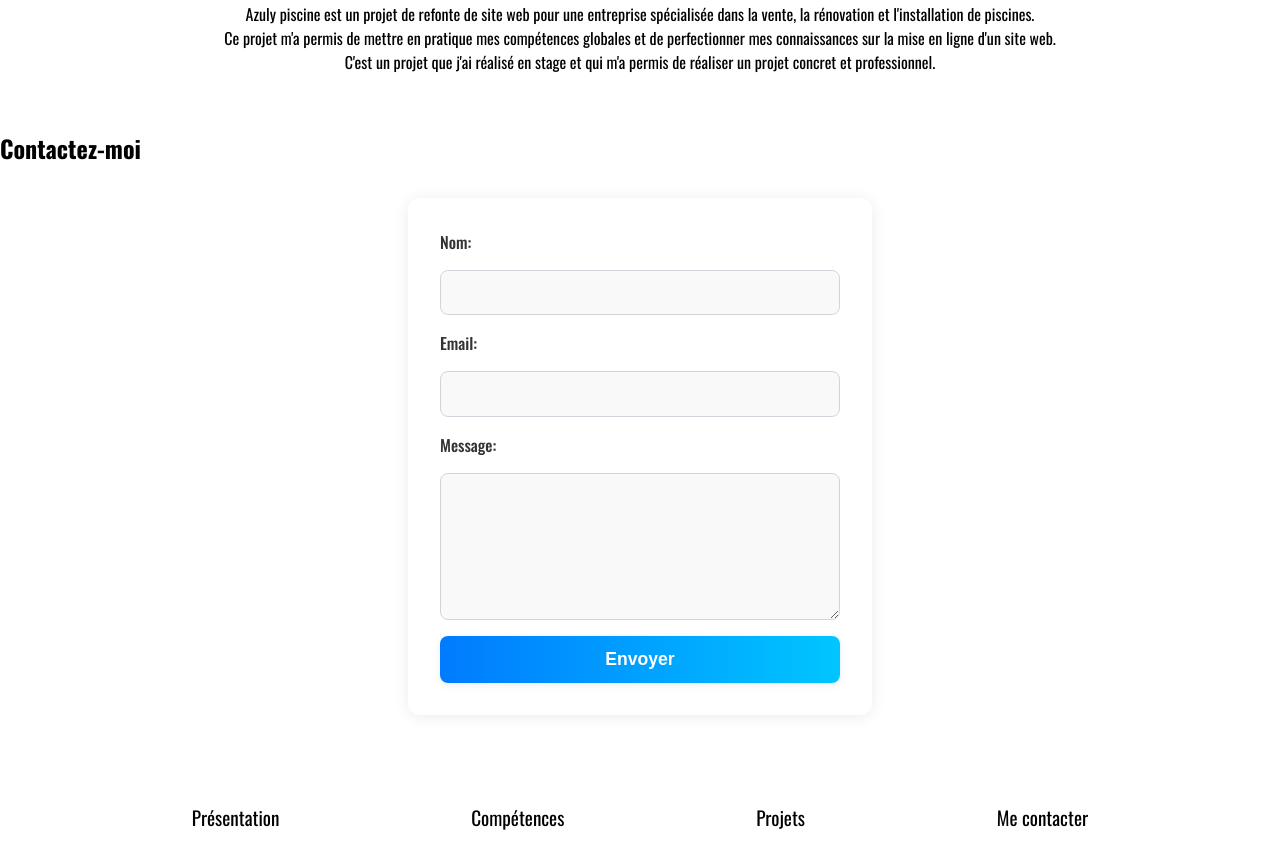
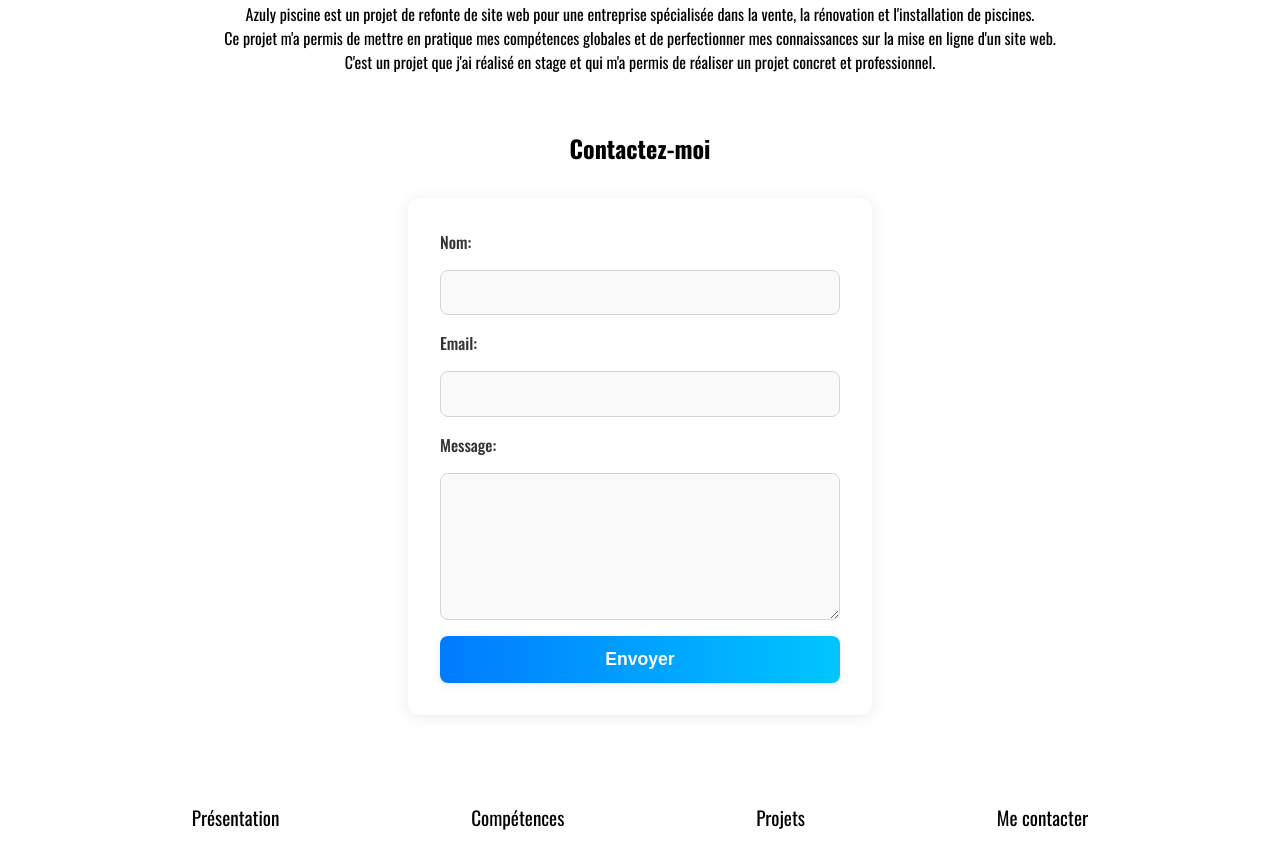
Before and after one commit to Jungflorian/Portfolio, a React (Vite) app: page / in a window 1280 px wide. Shown: the part 2960-3828 px from the top of the page. Built offline with nearby package versions, Linux system fonts and the light colour scheme.

Commit message:
Maj 05/09 soir

```diff
--- a/src/CSS/Contact.css
+++ b/src/CSS/Contact.css
@@ -53,3 +53,8 @@
   background: linear-gradient(90deg, #0056b3 0%, #00a6d6 100%);
   transform: translateY(-2px) scale(1.03);
 }
+
+
+.contact h2 {
+  text-align: center;
+}
```
Also changed, not shown: src/CSS/Footer.css (line endings or trailing spaces).
